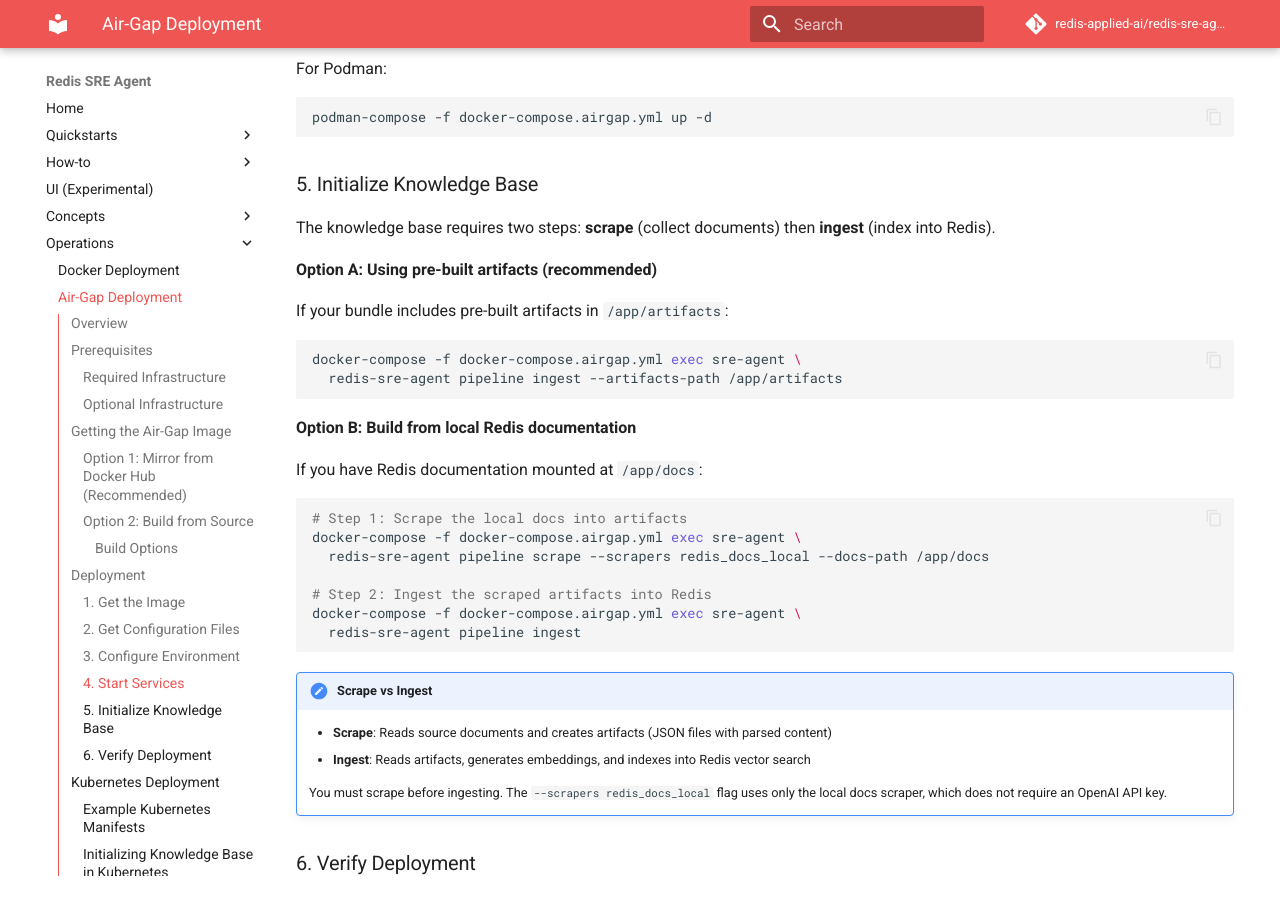
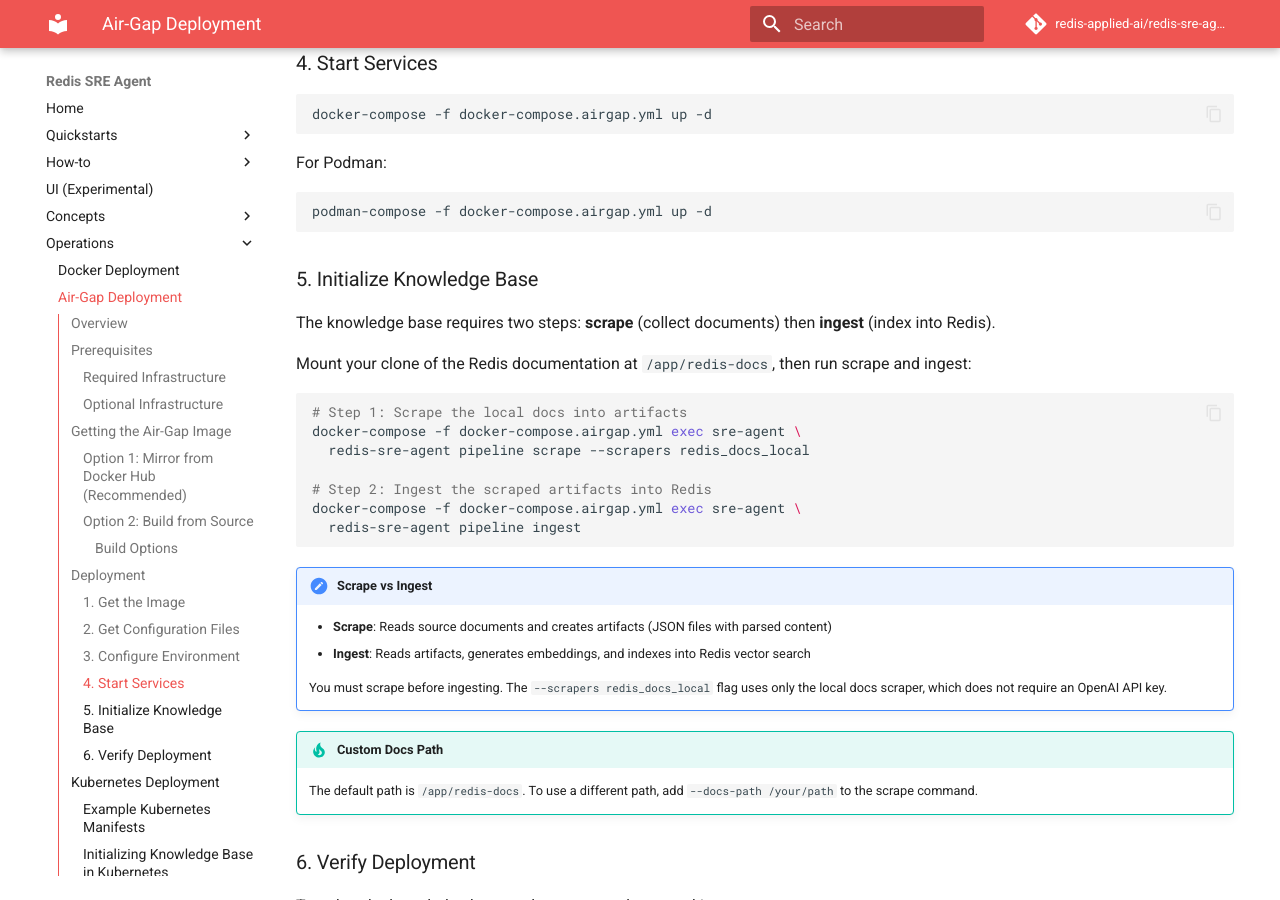
Before and after one commit to redis-applied-ai/redis-sre-agent, an MkDocs documentation site: the page built from docs/operations/airgap-deployment.md, in a window 1280 px wide and 900 px high, scrolled down 3967 px. Built offline with MkDocs 1.6.1 and Material for MkDocs 9.7.7, drawn with Linux system fonts in a browser that asks for light colours; comment, search, counter and statistics services are not loaded; some of the changed text lies outside the part shown.

Commit message:
Align airgap docs with defaults: use redis-docs path, clarify KB not included

````diff
--- a/docs/operations/airgap-deployment.md
+++ b/docs/operations/airgap-deployment.md
@@ -86,8 +86,12 @@
 - `docker-compose.airgap.yml`
 - `.env.example`
 - `config.yaml`
-- `artifacts/` (pre-built knowledge base, if source_documents exist)
 - `README.md` (quick start guide)
+
+!!! note "Knowledge Base Not Included"
+    The airgap image does **not** include pre-built knowledge base content. You must
+    provide Redis documentation by mounting a clone of https://github.com/redis/docs
+    at `/app/redis-docs`, then run the scrape and ingest commands after deployment.
 
 #### Build Options
 
@@ -184,23 +188,12 @@
 
 The knowledge base requires two steps: **scrape** (collect documents) then **ingest** (index into Redis).
 
-**Option A: Using pre-built artifacts (recommended)**
-
-If your bundle includes pre-built artifacts in `/app/artifacts`:
-
-```bash
-docker-compose -f docker-compose.airgap.yml exec sre-agent \
-  redis-sre-agent pipeline ingest --artifacts-path /app/artifacts
-```
-
-**Option B: Build from local Redis documentation**
-
-If you have Redis documentation mounted at `/app/docs`:
+Mount your clone of the Redis documentation at `/app/redis-docs`, then run scrape and ingest:
 
 ```bash
 # Step 1: Scrape the local docs into artifacts
 docker-compose -f docker-compose.airgap.yml exec sre-agent \
-  redis-sre-agent pipeline scrape --scrapers redis_docs_local --docs-path /app/docs
+  redis-sre-agent pipeline scrape --scrapers redis_docs_local
 
 # Step 2: Ingest the scraped artifacts into Redis
 docker-compose -f docker-compose.airgap.yml exec sre-agent \
@@ -213,6 +206,10 @@
 
     You must scrape before ingesting. The `--scrapers redis_docs_local` flag uses only the local
     docs scraper, which does not require an OpenAI API key.
+
+!!! tip "Custom Docs Path"
+    The default path is `/app/redis-docs`. To use a different path, add `--docs-path /your/path`
+    to the scrape command.
 
 ### 6. Verify Deployment
 
@@ -423,7 +420,7 @@
             - /bin/sh
             - -c
             - |
-              redis-sre-agent pipeline scrape --scrapers redis_docs_local --docs-path /app/docs
+              redis-sre-agent pipeline scrape --scrapers redis_docs_local
               redis-sre-agent pipeline ingest
           envFrom:
             - configMapRef:
````
Also changed, not shown: other parts of docs/operations/airgap-deployment.md (+3 -3 lines), 1 other file.
